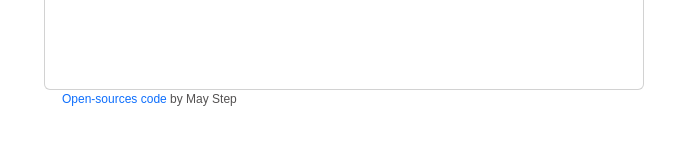
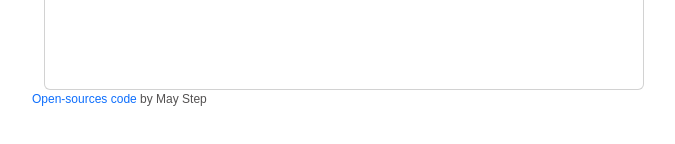
Before and after one commit to maharadgy-242/my-weather-app, a plain HTML site: page index.html in a window 1280 px wide. Shown: the part 260-404 px from the top of the page, without its empty margins (38-713 px from the left). Drawn offline with nearby package versions, Linux system fonts and the light colour scheme; no server answers.

Commit message:
change margin-left for a open-sources link

```diff
--- a/style.css
+++ b/style.css
@@ -151,6 +151,6 @@
 }
 
 #open-sourssec-code-link {
-  margin: auto auto auto 100px;
+  margin: auto auto auto 70px;
   font-size: 12px;
 }
```
